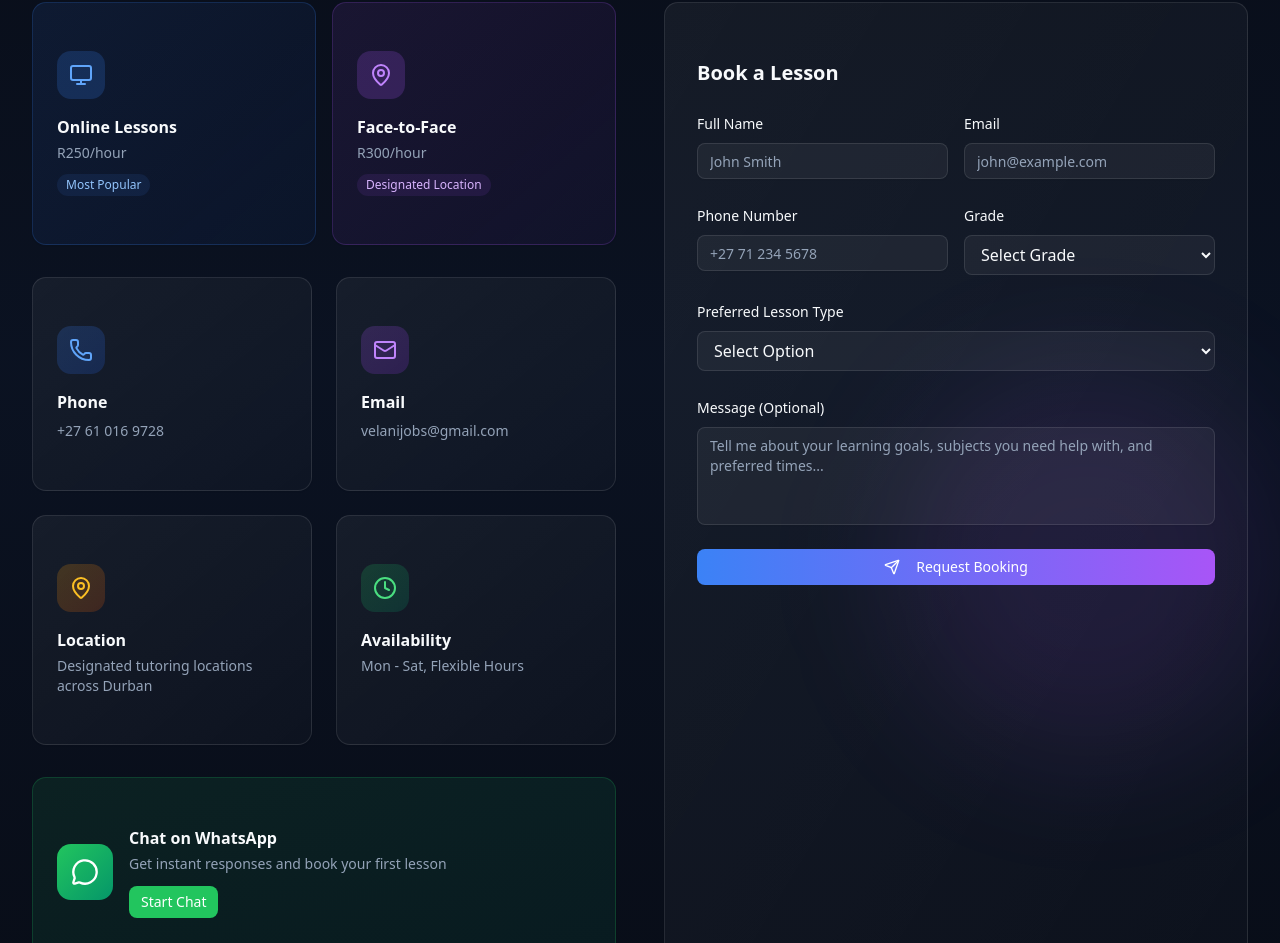
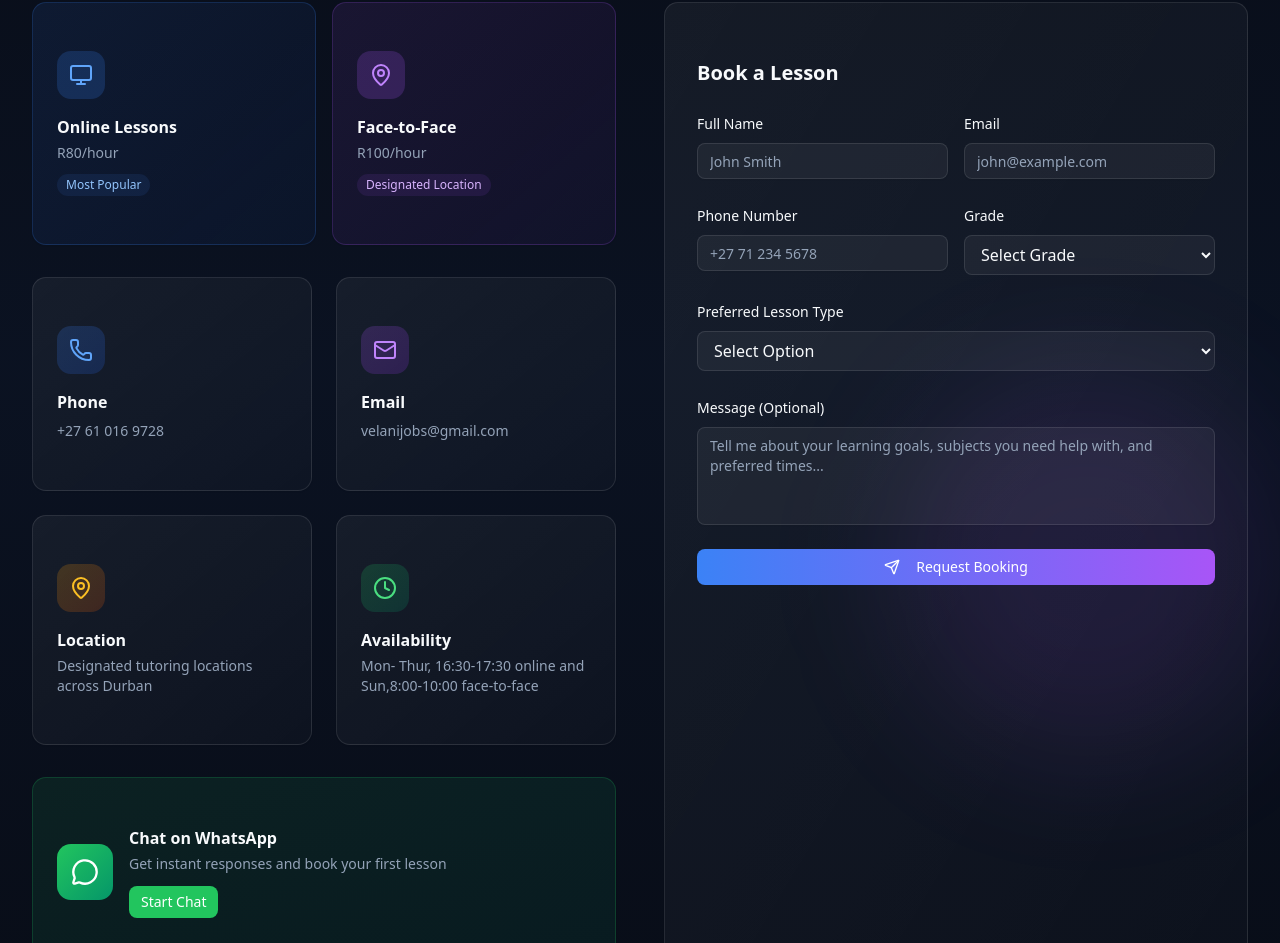
Before and after one commit to Velanimaps/Velanimaps.github.io, a React (Vite) app: page / in a window 1280 px wide. Shown: the part 6896-7839 px from the top of the page. Built offline with nearby package versions, Linux system fonts and the light colour scheme.

Commit message:
Update pricing and availability details in Contact section

```diff
--- a/src/sections/Contact.tsx
+++ b/src/sections/Contact.tsx
@@ -66,7 +66,7 @@ export function Contact() {
                     <Monitor className="w-6 h-6 text-blue-400" />
                   </div>
                   <h4 className="font-semibold mb-1">Online Lessons</h4>
-                  <p className="text-sm text-muted-foreground mb-2">R250/hour</p>
+                  <p className="text-sm text-muted-foreground mb-2">R80/hour</p>
                   <Badge variant="secondary" className="bg-blue-500/10 text-blue-300 text-xs">
                     Most Popular
                   </Badge>
@@ -79,7 +79,7 @@ export function Contact() {
                     <MapPin className="w-6 h-6 text-purple-400" />
                   </div>
                   <h4 className="font-semibold mb-1">Face-to-Face</h4>
-                  <p className="text-sm text-muted-foreground mb-2">R300/hour</p>
+                  <p className="text-sm text-muted-foreground mb-2">R100/hour</p>
                   <Badge variant="secondary" className="bg-purple-500/10 text-purple-300 text-xs">
                     Designated Location
                   </Badge>
@@ -137,7 +137,7 @@ export function Contact() {
                   </div>
                   <h4 className="font-semibold mb-1">Availability</h4>
                   <p className="text-sm text-muted-foreground">
-                    Mon - Sat, Flexible Hours
+                     Mon- Thur, 16:30-17:30 online and Sun,8:00-10:00 face-to-face
                   </p>
                 </CardContent>
               </Card>
```
